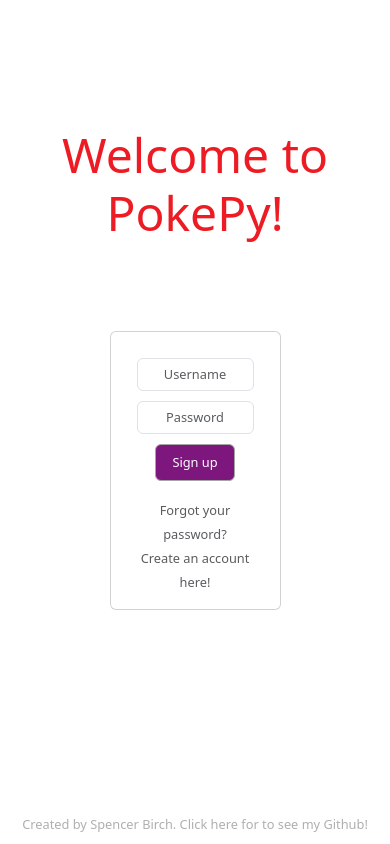
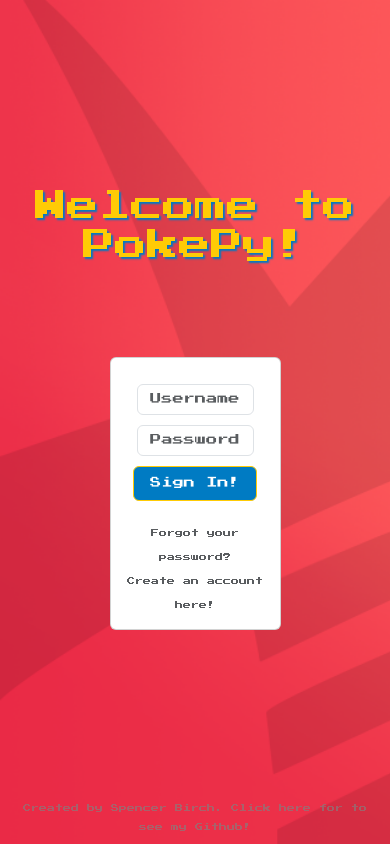
Before and after one commit to smbirch/pokepy_flask, a Flask app: page / in a window 390 px wide. Run offline with Flask 3, Linux system fonts and the light colour scheme.

Commit message:
messing with styling

```diff
--- a/static/css/style.css
+++ b/static/css/style.css
@@ -1,41 +1,41 @@
-/*
- * Base structure
- */
-
-/* body {
-  display: flex;
-  justify-content: center;
-  align-items: center;
-  height: 100vh;
-} */
+@font-face {
+  font-family: "pressstart";
+  src: url("../PressStart2P.ttf") format("truetype");
+}
 
 body {
   margin: 0;
   padding: 0;
+  font-family: "pressstart";
+  background-image: url(../bg.png);
+  background-size: cover;
+  background-repeat: no-repeat;
+  background-position: stretch;
 }
 
 .welcome {
-  color: #ed1c24;
+  color: #ffcb05;
+  text-shadow: 2px 2px 2px #007bc3;
 }
 
 .btn {
-  background-color: #7e177d;
-  border-color: #a5a5a5;
+  background-color: #007bc3;
+  border-color: #4cb050;
 }
 
 .btn-primary {
-  background-color: #7e177d;
-  border-color: #a5a5a5;
+  background-color: #007bc3;
+  border-color: #ffcb05;
 }
 
 .btn-primary:hover {
-  background-color: #4cb050 !important;
-  border-color: #4cb050 !important;
+  background-color: #ffcb05 !important;
+  border-color: #ffcb05 !important;
 }
 
 .btn-primary:active {
   background-color: #4cb050 !important;
-  border-color: #4cb050 !important;
+  border-color: #ffcb05 !important;
 }
 
 .fade-in-text {
@@ -64,24 +64,24 @@
     margin: 10px;
   }
   .form-control {
-    font-size: 0.8rem;
+    font-size: 0.7rem;
   }
   h1 {
-    font-size: 3rem;
+    font-size: 2rem;
   }
 
   a {
-    font-size: 0.8rem;
+    font-size: 0.5rem;
   }
   .btn-primary {
-    font-size: 1.2rem;
+    font-size: 0.7rem;
     padding: 10px 20px;
   }
   .btn-link {
-    font-size: 0.8rem;
+    font-size: 0.7rem;
   }
   .btn {
-    font-size: 0.8rem;
+    font-size: 0.7rem;
     padding: 8px 16px;
   }
 }
--- a/templates/index.html
+++ b/templates/index.html
@@ -2,7 +2,7 @@
 
 <div
   class="container-fluid d-flex flex-column justify-content-center align-items-center"
-  style="height: 90vh"
+  style="height: 100vh"
 >
   <h1 class="text-center mt-5 welcome" style="margin-bottom: 5%">
     Welcome to PokePy!
@@ -31,7 +31,7 @@
             </div>
             <div class="row justify-content-between align-items-center">
               <div class="col">
-                <button type="submit" class="btn btn-primary">Sign up</button>
+                <button type="submit" class="btn btn-primary">Sign In!</button>
               </div>
             </div>
             <div class="row mt-3 flex-column">
```
Also changed, not shown: static/PressStart2P.ttf (added), static/bg.png (added).
